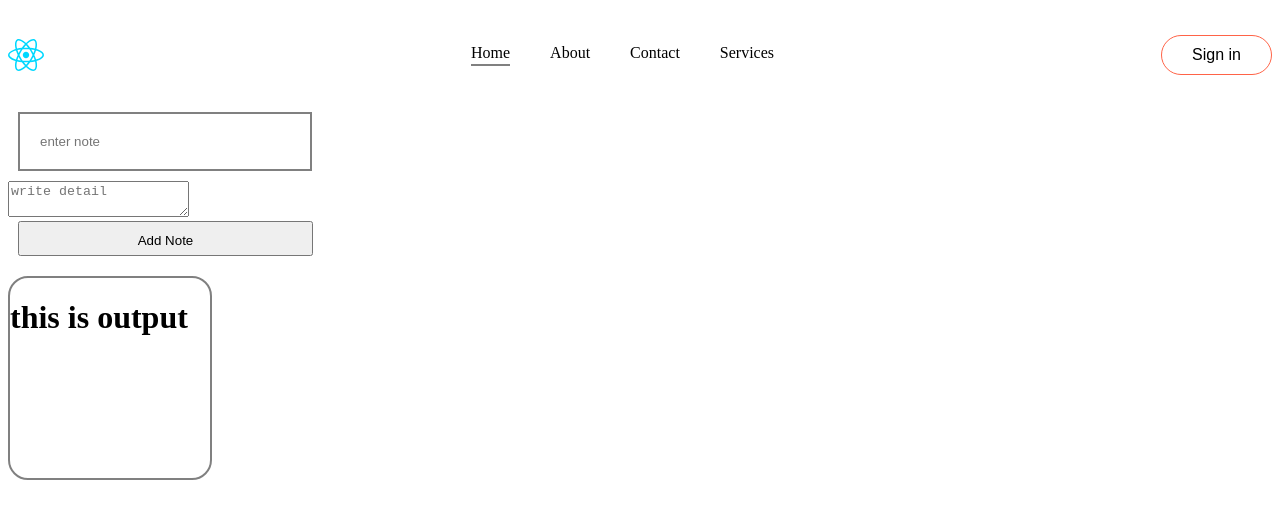
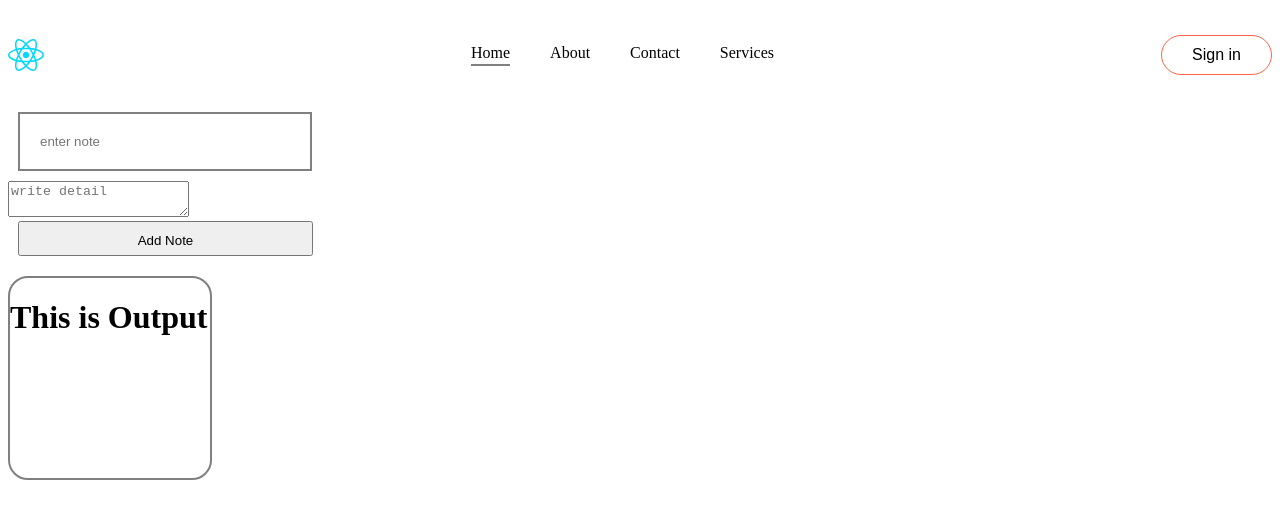
Before and after one commit to shoaibkhan-dev/react-practice-05, a React (Vite) app in the folder react-web/: page / in a window 1280 px wide. Shown: the top 518 px of the page. Built offline with nearby package versions, Linux system fonts and the light colour scheme.

Commit message:
h1 capitalize

```diff
--- a/react-web/src/components/Form/InputFocus.jsx
+++ b/react-web/src/components/Form/InputFocus.jsx
@@ -67,7 +67,7 @@ const InputFocus = () => {
         <button className='btn'>Add Note</button>
       </form>
       <div className='output'>
-        <h1>this is output</h1>
+        <h1>This is Output</h1>
       </div>
     </div>
   )
```
